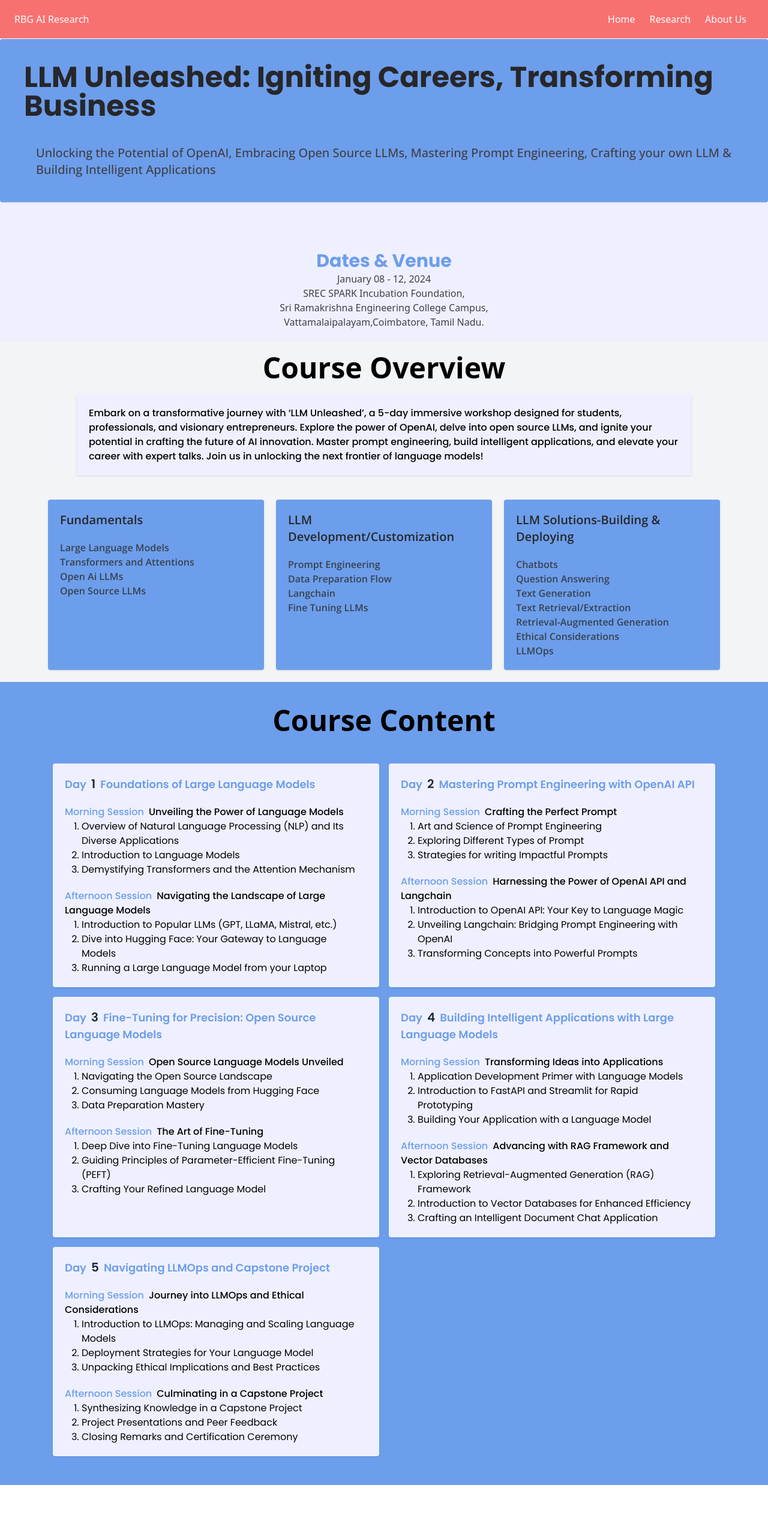
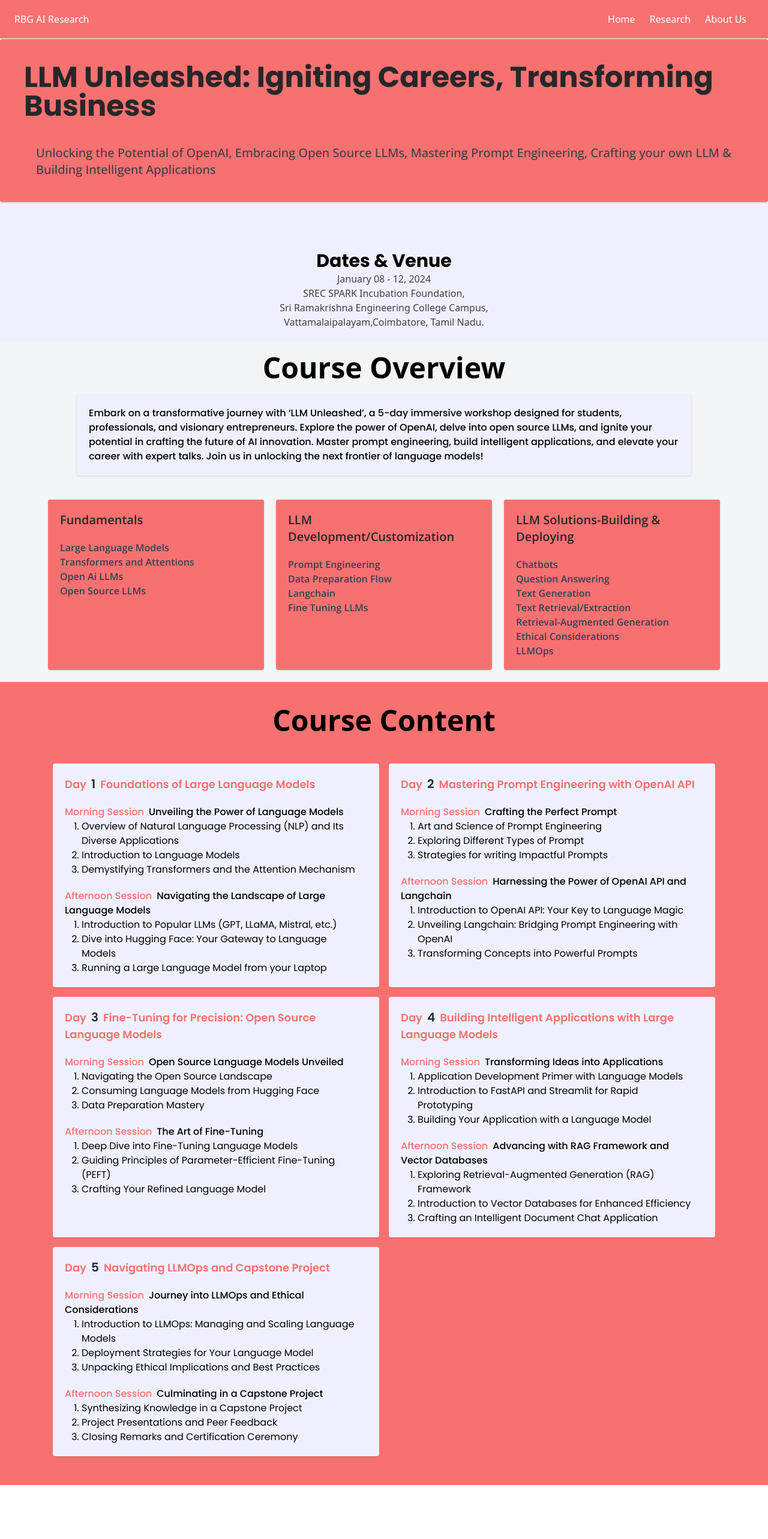
Before and after one commit to SNaveen-04/rbg-ai, a React (Vite) app: page /workshop/llm in a window 1280 px wide. Shown: the top 2566 px of the page at 60% size. Built offline with nearby package versions, Linux system fonts and the light colour scheme.

Commit message:
some more changes pending

```diff
--- a/src/Pages/Workshops/LLM/Content.jsx
+++ b/src/Pages/Workshops/LLM/Content.jsx
@@ -1,7 +1,7 @@
 import courseContent from "./CourseDetail";
 export default function Content() {
   return (
-    <div className="min-h-screen flex-col bg-Primary py-10 w-full max-w-full flex items-center sm:px-5 lg:px-20 md:px-10 justify-center">
+    <div className="min-h-screen flex-col bg-red-400 py-10 w-full max-w-full flex items-center sm:px-5 lg:px-20 md:px-10 justify-center">
       <h1 className="text-5xl font-bold mb-10">Course Content</h1>
       <ul className="grid md:grid-cols-2">
         {courseContent.map((item, index) => (
@@ -9,7 +9,7 @@ export default function Content() {
             className="font-Poppins bg-Secondary p-5 m-2 rounded shadow"
             key={index}
           >
-            <p className="font-semibold  text-Primary text-lg mb-5">
+            <p className="font-semibold  text-red-400 text-lg mb-5">
               Day
               <span
                 className="mx-2 text-xl text-gray-800
@@ -22,7 +22,7 @@ export default function Content() {
             <ul className="space-y-5">
               {item.sessions.map((item, index) => (
                 <li className="space-x-2" key={index}>
-                  <span className="font-medium text-Primary">
+                  <span className="font-medium text-red-400">
                     {item.time} Session
                   </span>
                   <span className="font-medium">{item.topic}</span>
--- a/src/Pages/Workshops/LLM/Course.jsx
+++ b/src/Pages/Workshops/LLM/Course.jsx
@@ -17,9 +17,9 @@ export default function Course() {
         {knowledgeData.map((item, index) => (
           <div
             key={index}
-            className="flex flex-col  p-5 shadow bg-Primary rounded"
+            className="flex flex-col  p-5 shadow bg-red-400 rounded"
           >
-            <h1 text-Secondary className="text-xl  font-semibold text-zinc-800">
+            <h1 className="text-xl  font-semibold text-zinc-800">
               {item.title}
             </h1>
             <ul className="flex justify-center flex-col  font-semibold mt-5 text-gray-700">
--- a/src/Pages/Workshops/LLM/Expertise.jsx
+++ b/src/Pages/Workshops/LLM/Expertise.jsx
@@ -1,5 +1,3 @@
-import React from "react";
-
 export default function Expertise() {
   return (
     <div className="w-full flex flex-col justify-center items-center min-h-[50vh]">
@@ -13,7 +11,7 @@ export default function Expertise() {
           Beyond Tables and Vectors: Knowledge Graphs for Al Reasoning?
         </span>
         <span>How to Build an Intelligent QA Chatbot with LLMs?</span>
-        <span>How to make your RAG mode production ready?</span>
+        <span>How to make your RAG mode production ready?</span>
       </div>
     </div>
   );
--- a/src/Pages/Workshops/LLM/Hero.jsx
+++ b/src/Pages/Workshops/LLM/Hero.jsx
@@ -1,7 +1,7 @@
 export default function Hero() {
   return (
     <div className="min-h-[50vh] flex-col bg-Secondary w-full max-w-full flex items-center  ">
-      <div className="bg-Primary p-10 w-full rounded shadow">
+      <div className="bg-red-400 p-10 w-full rounded shadow">
         <h1 className="font-Poppins font-bold text-5xl mb-10 text-zinc-800">
           LLM Unleashed: Igniting Careers, Transforming Business
         </h1>
@@ -12,7 +12,7 @@ export default function Hero() {
         </p>
       </div>
 
-      <span className="font-Poppins font-bold text-3xl text-Primary mt-20">
+      <span className="font-Poppins font-bold text-3xl text-red-bg-red-400 mt-20">
         Dates & Venue
       </span>
       <p className="text-md flex flex-col mb-5 text-center font-medium text-zinc-700">
--- a/src/Pages/Workshops/LLM/Registration.jsx
+++ b/src/Pages/Workshops/LLM/Registration.jsx
@@ -23,7 +23,7 @@ export default function Registration() {
             training@rbg.ai
           </span>
         </p>
-        <button className="mx-auto mt-5 bg-Primary px-4 py-2 text-gray-100 rounded">
+        <button className="mx-auto mt-5 bg-red-400 px-4 py-2 text-gray-100 rounded">
           Register
         </button>
       </div>
```
